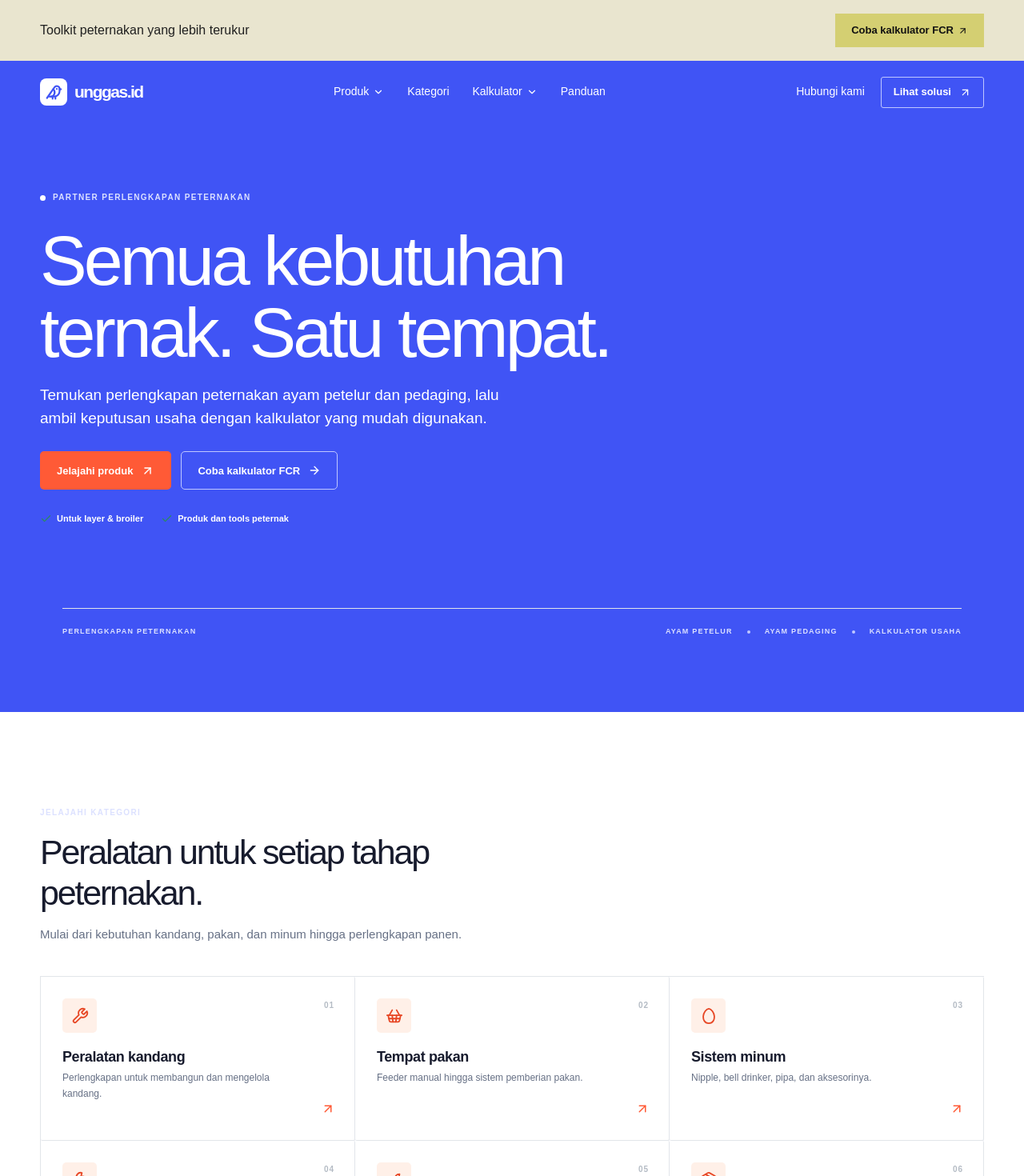
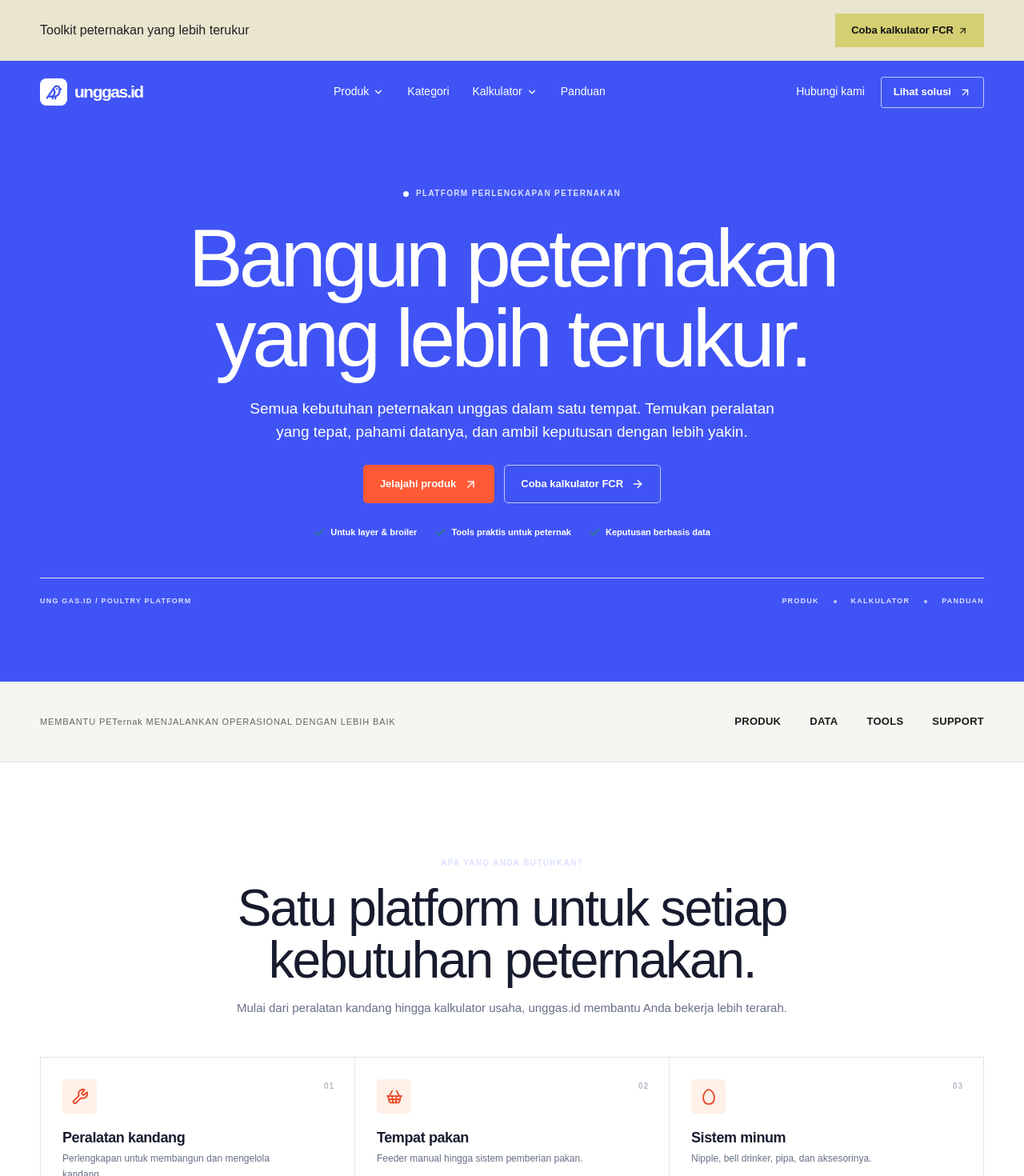
Before and after one commit to mbahgoogle/unggas.id, a Next.js app: page / in a window 1280 px wide. Shown: the top 1470 px of the page at 80% size. Built offline with nearby package versions, Linux system fonts and the light colour scheme; a web font is replaced by a local one.

Commit message:
Rombak landing page bergaya Ahrefs

```diff
--- a/src/app/page.tsx
+++ b/src/app/page.tsx
@@ -1,16 +1,56 @@
-import Link from 'next/link';
-import { ArrowRight, ArrowUpRight, Calculator as CalculatorIcon, Check, Egg, Fan, PackageCheck, ShieldCheck, ShoppingBasket, Sprout, Wrench } from 'lucide-react';
-import SectionHeading from '@/components/SectionHeading';
-import ProductArt from '@/components/ProductArt';
-import Calculator from '@/components/Calculator';
-const categories=[{icon:Wrench,name:'Peralatan kandang',desc:'Perlengkapan untuk membangun dan mengelola kandang.'},{icon:ShoppingBasket,name:'Tempat pakan',desc:'Feeder manual hingga sistem pemberian pakan.'},{icon:Egg,name:'Sistem minum',desc:'Nipple, bell drinker, pipa, dan aksesorinya.'},{icon:Fan,name:'Ventilasi & pendingin',desc:'Sirkulasi udara untuk lingkungan kandang.'},{icon:Sprout,name:'Pemanas & brooding',desc:'Peralatan untuk fase awal pemeliharaan.'},{icon:PackageCheck,name:'Peralatan panen',desc:'Perlengkapan penanganan telur dan hasil ternak.'}];
-const products=[{name:'Nipple drinker',desc:'Sistem minum otomatis untuk kandang unggas.',tag:'Sistem minum',type:'nipple' as const},{name:'Feeder otomatis',desc:'Membantu distribusi pakan lebih konsisten.',tag:'Sistem pakan',type:'feed' as const},{name:'Exhaust fan kandang',desc:'Mendukung sirkulasi udara di dalam kandang.',tag:'Ventilasi',type:'fan' as const}];
-export default function Home(){return <main>
- <section className="hero"><div className="container hero-grid"><div className="hero-copy"><div className="eyebrow"><span className="eyebrow-dot"/> PARTNER PERLENGKAPAN PETERNAKAN</div><h1>Semua kebutuhan ternak. <em>Satu tempat.</em></h1><p className="hero-description">Temukan perlengkapan peternakan ayam petelur dan pedaging, lalu ambil keputusan usaha dengan kalkulator yang mudah digunakan.</p><div className="hero-actions"><Link className="button button-orange" href="#kategori">Jelajahi produk <ArrowUpRight size={17}/></Link><Link className="button button-outline" href="/tools/fcr">Coba kalkulator FCR <ArrowRight size={16}/></Link></div><div className="hero-proof"><span><Check size={15}/> Untuk layer & broiler</span><span><Check size={15}/> Produk dan tools peternak</span></div></div><div className="container hero-bottom"><span>PERLENGKAPAN PETERNAKAN</span><div><span>AYAM PETELUR</span><i/> <span>AYAM PEDAGING</span><i/> <span>KALKULATOR USAHA</span></div></div></div></section>
- <section className="section" id="kategori"><div className="container"><SectionHeading eyebrow="JELAJAHI KATEGORI" title="Peralatan untuk setiap tahap peternakan." description="Mulai dari kebutuhan kandang, pakan, dan minum hingga perlengkapan panen."/><div className="category-grid">{categories.map(({icon:Icon,name,desc},i)=><Link href="/products/nipple-drinker" className="category-card" key={name}><span className="category-icon"><Icon size={22}/></span><span className="category-number">0{i+1}</span><h3>{name}</h3><p>{desc}</p><span className="card-arrow"><ArrowUpRight size={18}/></span></Link>)}</div></div></section>
- <section className="section section-soft"><div className="container"><div className="section-row"><SectionHeading eyebrow="PILIH SESUAI KEBUTUHAN" title="Dua jenis usaha. Satu tempat mencari solusi." description="Temukan perlengkapan yang relevan dengan sistem pemeliharaan dan target produksi Anda."/><Link href="/pricing" className="text-link">Lihat paket solusi <ArrowUpRight size={16}/></Link></div><div className="solution-grid"><Link href="/pricing" className="solution-card layer-card"><div className="solution-content"><span className="solution-tag">01 / LAYER</span><h3>Fokus pada produksi telur.</h3><p>Perlengkapan kandang, sistem pakan dan minum, serta penanganan telur.</p><span className="solution-link">Jelajahi solusi <ArrowRight size={16}/></span></div><div className="solution-graphic egg-graphic"><Egg size={118} strokeWidth={1}/><span>EGG<br/>PRODUCTION</span></div></Link><Link href="/pricing" className="solution-card broiler-card"><div className="solution-content"><span className="solution-tag">02 / BROILER</span><h3>Optimalkan pertumbuhan.</h3><p>Perlengkapan brooding, feeder, drinker, dan ventilasi kandang.</p><span className="solution-link">Jelajahi solusi <ArrowRight size={16}/></span></div><div className="solution-graphic broiler-graphic"><Sprout size={118} strokeWidth={1}/><span>GROWTH<br/>MANAGEMENT</span></div></Link></div></div></section>
- <section className="section"><div className="container"><div className="section-row"><SectionHeading eyebrow="PRODUK PILIHAN" title="Peralatan yang mendukung pekerjaan harian." description="Kenali beberapa kategori perlengkapan yang bisa membantu operasional kandang."/><Link href="/products/nipple-drinker" className="text-link">Lihat katalog <ArrowUpRight size={16}/></Link></div><div className="product-grid">{products.map(p=><Link href="/products/nipple-drinker" className="product-card" key={p.name}><ProductArt type={p.type}/><div className="product-info"><span className="product-tag">{p.tag}</span><h3>{p.name}</h3><p>{p.desc}</p><span className="product-link">Lihat detail <ArrowRight size={16}/></span></div></Link>)}</div></div></section>
- <section className="section calculator-section"><div className="container"><div className="calculator-intro"><span className="eyebrow eyebrow-light">UNG G A S / POULTRY TOOLS</span><h2>Hitung dulu. <em>Putuskan lebih yakin.</em></h2><p>Simulasikan FCR dan estimasi laba broiler berdasarkan konsumsi pakan, bobot jual, serta harga pasar yang Anda masukkan.</p><Link href="/tools/fcr" className="button button-orange">Buka kalkulator lengkap <ArrowUpRight size={17}/></Link></div><Calculator/></div></section>
- <section className="section" id="panduan"><div className="container trust-grid"><div><SectionHeading eyebrow="KENAPA UNGGAS.ID" title="Lebih dari sekadar tempat belanja." description="Kami ingin membantu peternak menemukan perlengkapan yang sesuai dan memahami angka di balik keputusan usahanya."/><div className="trust-points"><div><ShieldCheck/><span><b>Pilih dengan informasi</b><small>Kenali fungsi dan spesifikasi produk sebelum membeli.</small></span></div><div><CalculatorIcon/><span><b>Hitung performa usaha</b><small>Gunakan kalkulator sederhana untuk simulasi biaya dan hasil.</small></span></div><div><PackageCheck/><span><b>Kebutuhan lebih terarah</b><small>Jelajahi perlengkapan berdasarkan aktivitas peternakan.</small></span></div></div></div><div className="trust-panel"><span className="panel-kicker">THE POULTRY TOOLKIT</span><div className="tool-list"><div><span className="tool-icon"><CalculatorIcon/></span><span><b>Kalkulator FCR</b><small>Ukur efisiensi penggunaan pakan</small></span><ArrowUpRight/></div><div><span className="tool-icon"><PackageCheck/></span><span><b>Kalkulator biaya pakan</b><small>Perkirakan biaya per ekor</small></span><ArrowUpRight/></div><div><span className="tool-icon"><Wrench/></span><span><b>Panduan perlengkapan</b><small>Kenali fungsi dan kebutuhan alat</small></span><ArrowUpRight/></div></div><div className="panel-bottom">TOOLS PRAKTIS UNTUK KEPUTUSAN YANG LEBIH TERUKUR</div></div></div></section>
- <section className="cta-band"><div className="container cta-inner"><div><span className="eyebrow eyebrow-light">MULAI DARI KEBUTUHAN ANDA</span><h2>Siapkan peternakan yang lebih terukur.</h2><p>Jelajahi perlengkapan atau coba kalkulator peternakan unggas.id.</p></div><div className="cta-actions"><Link className="button button-orange" href="/products/nipple-drinker">Jelajahi produk <ArrowUpRight size={16}/></Link><Link className="button button-light" href="/tools/fcr">Hitung FCR</Link></div></div></section>
- </main>}
+import Link from 'next/link'
+import { ArrowRight, ArrowUpRight, Calculator as CalculatorIcon, Check, Egg, Fan, PackageCheck, ShieldCheck, ShoppingBasket, Sprout, Wrench } from 'lucide-react'
+import Calculator from '@/components/Calculator'
+
+const categories = [
+  { icon: Wrench, name: 'Peralatan kandang', desc: 'Perlengkapan untuk membangun dan mengelola kandang.' },
+  { icon: ShoppingBasket, name: 'Tempat pakan', desc: 'Feeder manual hingga sistem pemberian pakan.' },
+  { icon: Egg, name: 'Sistem minum', desc: 'Nipple, bell drinker, pipa, dan aksesorinya.' },
+  { icon: Fan, name: 'Ventilasi & pendingin', desc: 'Sirkulasi udara untuk lingkungan kandang.' },
+  { icon: Sprout, name: 'Pemanas & brooding', desc: 'Peralatan untuk fase awal pemeliharaan.' },
+  { icon: PackageCheck, name: 'Peralatan panen', desc: 'Perlengkapan penanganan telur dan hasil ternak.' },
+]
+
+const products = [
+  { name: 'Nipple drinker', desc: 'Sistem minum otomatis untuk kandang unggas.', tag: 'SISTEM MINUM' },
+  { name: 'Feeder otomatis', desc: 'Distribusi pakan lebih konsisten setiap hari.', tag: 'SISTEM PAKAN' },
+  { name: 'Exhaust fan kandang', desc: 'Sirkulasi udara untuk kandang yang lebih nyaman.', tag: 'VENTILASI' },
+]
+
+export default function Home() {
+  return (
+    <main>
+      <section className="hero ahrefs-hero">
+        <div className="container hero-centered">
+          <span className="eyebrow hero-eyebrow"><span className="eyebrow-dot" /> PLATFORM PERLENGKAPAN PETERNAKAN</span>
+          <h1>Bangun peternakan yang <em>lebih terukur.</em></h1>
+          <p className="hero-description">Semua kebutuhan peternakan unggas dalam satu tempat. Temukan peralatan yang tepat, pahami datanya, dan ambil keputusan dengan lebih yakin.</p>
+          <div className="hero-actions hero-actions-centered">
+            <Link className="button button-orange" href="#kategori">Jelajahi produk <ArrowUpRight size={17} /></Link>
+            <Link className="button button-outline" href="/tools/fcr">Coba kalkulator FCR <ArrowRight size={16} /></Link>
+          </div>
+          <div className="hero-proof hero-proof-centered"><span><Check size={15} /> Untuk layer & broiler</span><span><Check size={15} /> Tools praktis untuk peternak</span><span><Check size={15} /> Keputusan berbasis data</span></div>
+        </div>
+        <div className="hero-bottom container"><span>UNG GAS.ID / POULTRY PLATFORM</span><div><span>PRODUK</span><i /><span>KALKULATOR</span><i /><span>PANDUAN</span></div></div>
+      </section>
+
+      <section className="trust-strip"><div className="container trust-strip-inner"><span>MEMBANTU PETernak MENJALANKAN OPERASIONAL DENGAN LEBIH BAIK</span><div><b>PRODUK</b><b>DATA</b><b>TOOLS</b><b>SUPPORT</b></div></div></section>
+
+      <section className="section" id="kategori"><div className="container"><div className="section-heading centered-heading"><span className="eyebrow">APA YANG ANDA BUTUHKAN?</span><h2>Satu platform untuk setiap kebutuhan peternakan.</h2><p>Mulai dari peralatan kandang hingga kalkulator usaha, unggas.id membantu Anda bekerja lebih terarah.</p></div><div className="category-grid">{categories.map(({ icon: Icon, name, desc }, i) => <Link href="/products/nipple-drinker" className="category-card" key={name}><span className="category-icon"><Icon size={22} /></span><span className="category-number">0{i + 1}</span><h3>{name}</h3><p>{desc}</p><span className="card-arrow"><ArrowUpRight size={18} /></span></Link>)}</div></div></section>
+
+      <section className="section section-soft"><div className="container"><div className="section-heading centered-heading"><span className="eyebrow">DIBUAT UNTUK CARA KERJA ANDA</span><h2>Lebih sedikit menebak.<br /><em>Lebih banyak memahami.</em></h2><p>Gunakan data dan alat sederhana untuk menemukan langkah yang tepat bagi peternakan Anda.</p></div><div className="solution-grid"><Link href="/pricing" className="solution-card layer-card"><div className="solution-content"><span className="solution-tag">01 / LAYER</span><h3>Fokus pada produksi telur.</h3><p>Perlengkapan kandang, sistem pakan dan minum, serta penanganan telur.</p><span className="solution-link">Jelajahi solusi <ArrowRight size={16} /></span></div><div className="solution-graphic egg-graphic"><Egg size={118} strokeWidth={1} /><span>EGG<br />PRODUCTION</span></div></Link><Link href="/pricing" className="solution-card broiler-card"><div className="solution-content"><span className="solution-tag">02 / BROILER</span><h3>Optimalkan pertumbuhan.</h3><p>Perlengkapan brooding, feeder, drinker, dan ventilasi kandang.</p><span className="solution-link">Jelajahi solusi <ArrowRight size={16} /></span></div><div className="solution-graphic broiler-graphic"><Sprout size={118} strokeWidth={1} /><span>GROWTH<br />MANAGEMENT</span></div></Link></div></div></section>
+
+      <section className="section"><div className="container"><div className="section-row"><div className="section-heading"><span className="eyebrow">PERLENGKAPAN PILIHAN</span><h2>Alat yang bekerja sekeras Anda.</h2><p>Kenali beberapa kebutuhan penting untuk operasional kandang harian.</p></div><Link href="/products/nipple-drinker" className="text-link">Lihat semua produk <ArrowUpRight size={16} /></Link></div><div className="product-grid">{products.map((p, i) => <Link href="/products/nipple-drinker" className={`product-card product-card-${i + 1}`} key={p.name}><div className="product-index">0{i + 1}</div><div className="product-info"><span className="product-tag">{p.tag}</span><h3>{p.name}</h3><p>{p.desc}</p><span className="product-link">Lihat detail <ArrowRight size={16} /></span></div></Link>)}</div></div></section>
+
+      <section className="calculator-section"><div className="container calculator-layout"><div className="calculator-intro"><span className="eyebrow eyebrow-light">UNG GAS / POULTRY TOOLS</span><h2>Hitung dulu.<br /><em>Putuskan lebih yakin.</em></h2><p>Simulasikan FCR dan estimasi laba broiler berdasarkan angka yang Anda masukkan.</p><Link href="/tools/fcr" className="button button-orange">Buka kalkulator lengkap <ArrowUpRight size={17} /></Link></div><Calculator /></div></section>
+
+      <section className="section"><div className="container trust-grid"><div><SectionHeadingFallback /><div className="trust-points"><div><ShieldCheck /><span><b>Pilih dengan informasi</b><small>Kenali fungsi dan spesifikasi produk sebelum membeli.</small></span></div><div><CalculatorIcon /><span><b>Hitung performa usaha</b><small>Gunakan kalkulator sederhana untuk simulasi biaya dan hasil.</small></span></div><div><PackageCheck /><span><b>Kebutuhan lebih terarah</b><small>Jelajahi perlengkapan berdasarkan aktivitas peternakan.</small></span></div></div></div><div className="trust-panel"><span className="panel-kicker">THE POULTRY TOOLKIT</span><div className="tool-list"><div><span className="tool-icon"><CalculatorIcon /></span><span><b>Kalkulator FCR</b><small>Ukur efisiensi penggunaan pakan</small></span><ArrowUpRight /></div><div><span className="tool-icon"><PackageCheck /></span><span><b>Kalkulator biaya pakan</b><small>Perkirakan biaya per ekor</small></span><ArrowUpRight /></div><div><span className="tool-icon"><Wrench /></span><span><b>Panduan perlengkapan</b><small>Kenali fungsi dan kebutuhan alat</small></span><ArrowUpRight /></div></div><div className="panel-bottom">TOOLS PRAKTIS UNTUK KEPUTUSAN YANG LEBIH TERUKUR</div></div></div></section>
+
+      <section className="cta-band"><div className="container cta-inner"><div><span className="eyebrow eyebrow-light">MULAI DARI KEBUTUHAN ANDA</span><h2>Siapkan peternakan yang lebih terukur.</h2><p>Jelajahi perlengkapan atau coba kalkulator peternakan unggas.id.</p></div><div className="cta-actions"><Link className="button button-orange" href="/products/nipple-drinker">Jelajahi produk <ArrowUpRight size={16} /></Link><Link className="button button-light" href="/tools/fcr">Hitung FCR</Link></div></div></section>
+    </main>
+  )
+}
+
+function SectionHeadingFallback() {
+  return <div className="section-heading"><span className="eyebrow">KENAPA UNGGAS.ID</span><h2>Lebih dari sekadar tempat belanja.</h2><p>Kami membantu peternak menemukan perlengkapan yang sesuai dan memahami angka di balik keputusan usahanya.</p></div>
+}
```
Also changed, not shown: src/app/globals.css.
